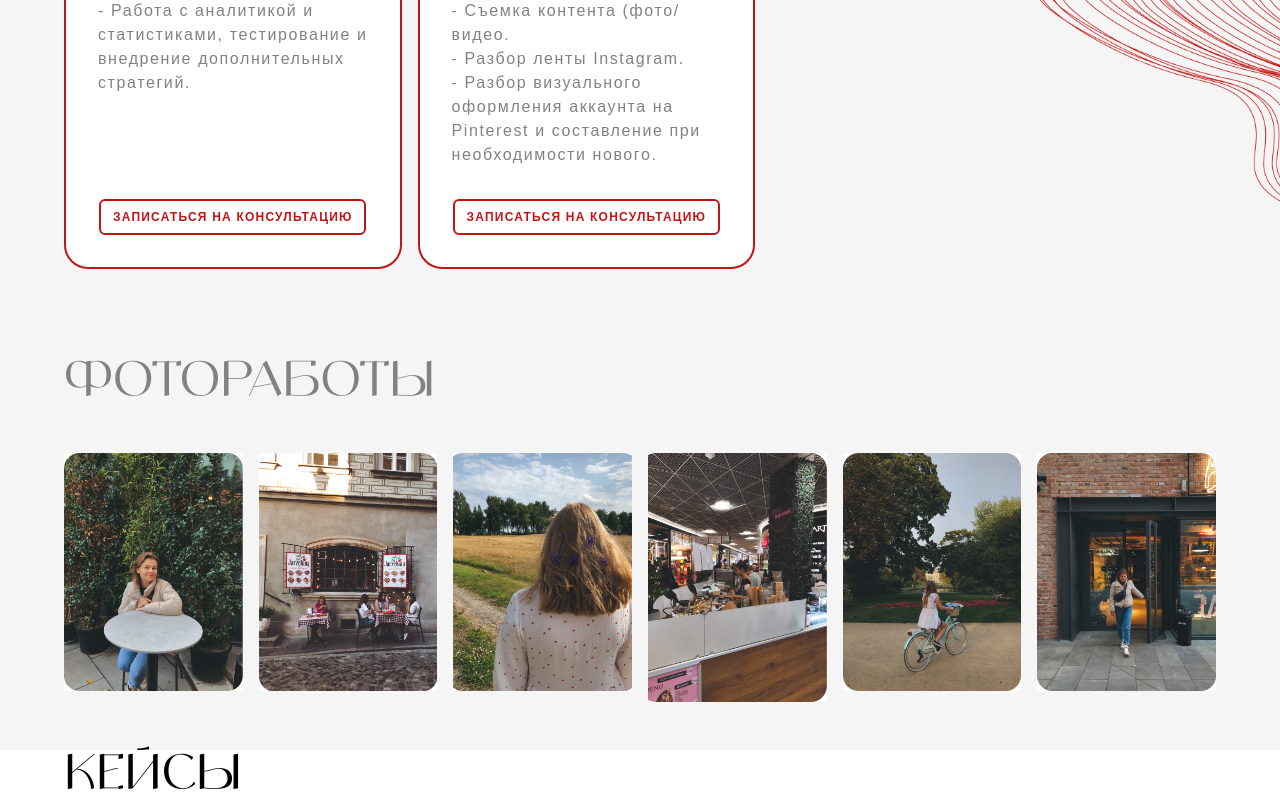
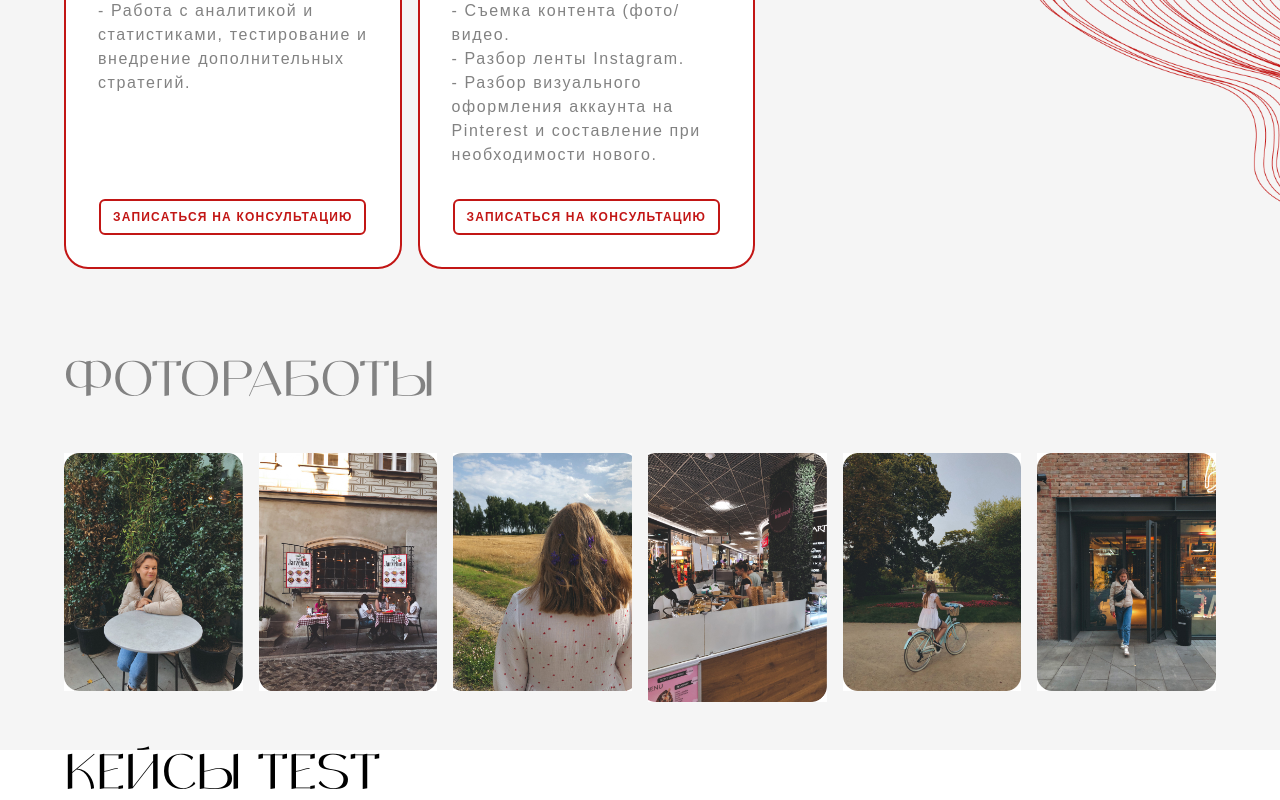
Before and after one commit to sinZiF/kriskisliuk, a Next.js app: page / in a window 1280 px wide. Shown: the part 2579-3379 px from the top of the page. Built offline with nearby package versions, Linux system fonts and the light colour scheme; a web font is replaced by a local one.

Commit message:
fix: test branch

```diff
--- a/components/cases/Cases.tsx
+++ b/components/cases/Cases.tsx
@@ -6,7 +6,7 @@ export default function Cases() {
     return(
         <LocalFontLayout>
             <LocalFontTitleLayout>
-                <Title>КЕЙСЫ</Title>
+                <Title>КЕЙСЫ test</Title>
             </LocalFontTitleLayout>
         </LocalFontLayout>
     )
```
